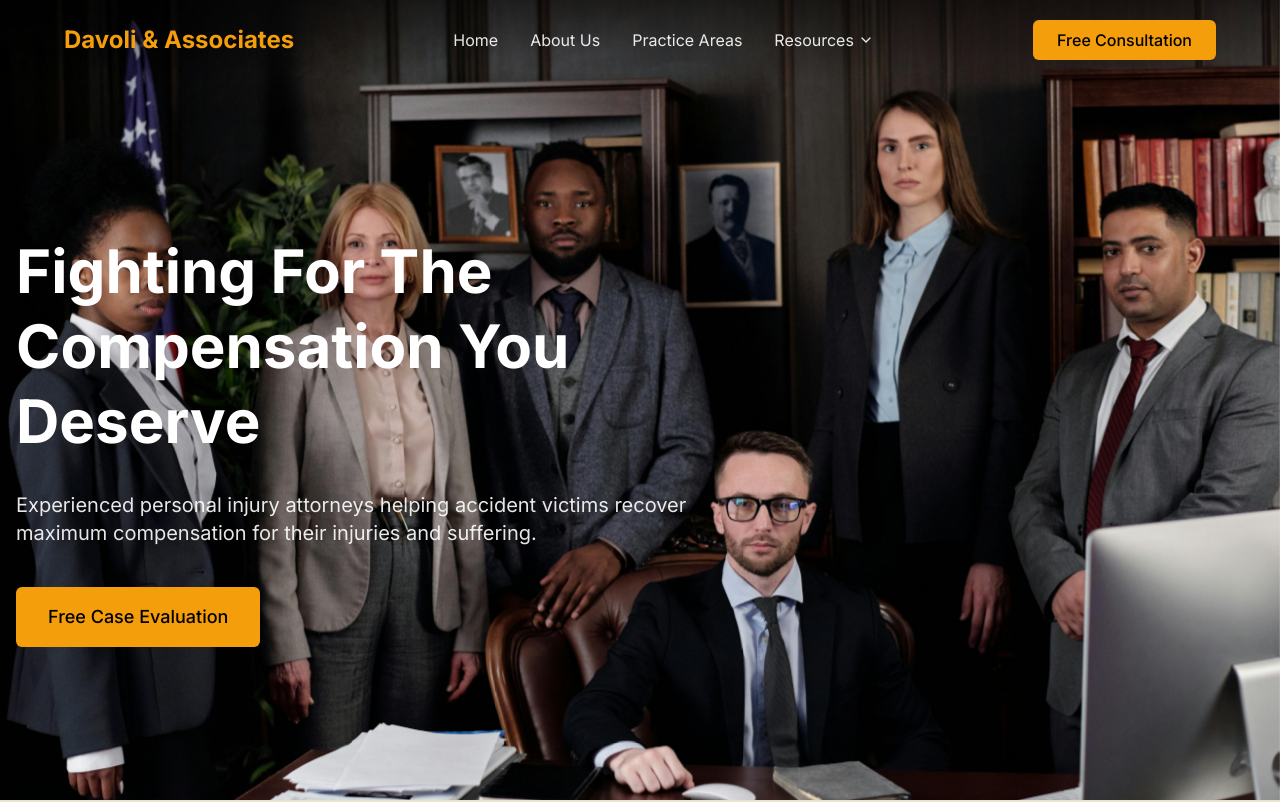
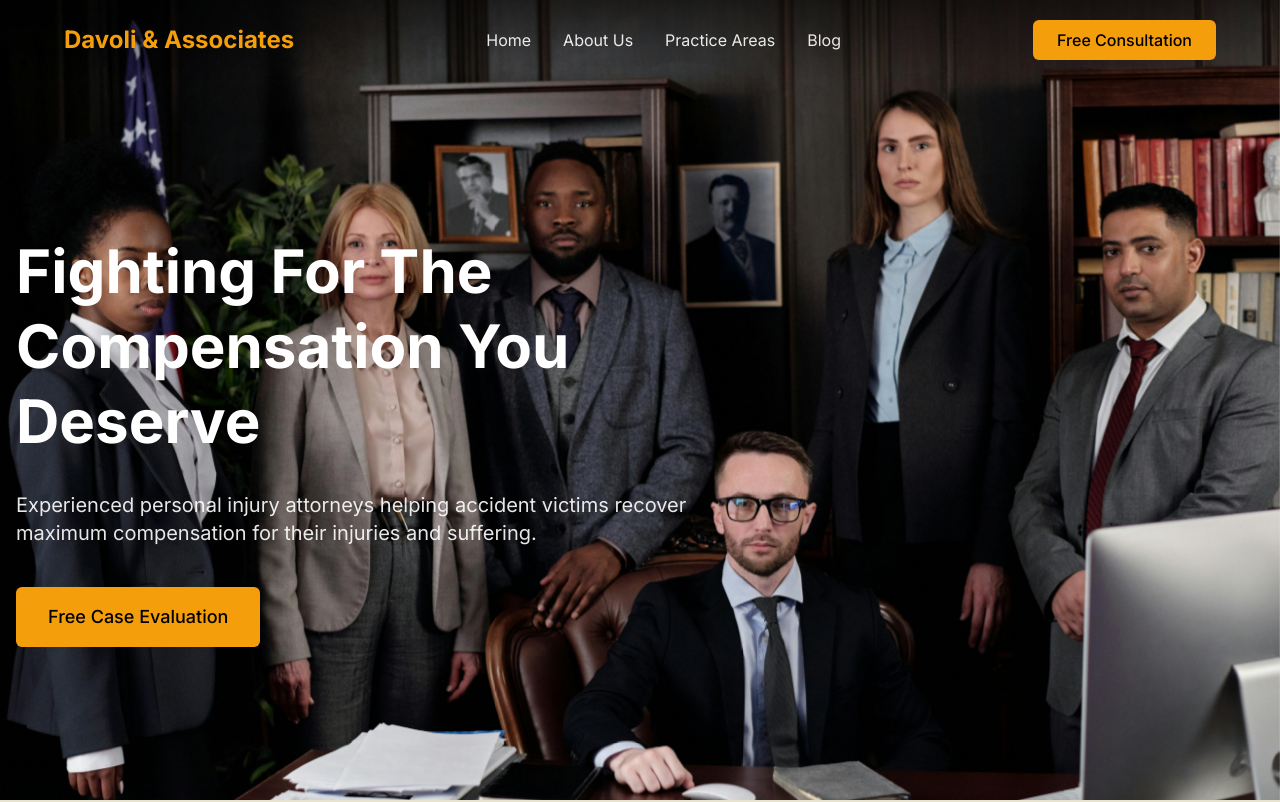
Before and after one commit to saliftankoano/law, a Next.js app: page / in a window 1280 px wide. Shown: the top 802 px of the page. Built offline with nearby package versions, Linux system fonts and the light colour scheme.

Commit message:
add links to header

```diff
--- a/components/header.tsx
+++ b/components/header.tsx
@@ -1,7 +1,6 @@
 "use client";
 
 import Link from "next/link";
-import { ChevronDown } from "lucide-react";
 import { useEffect, useState, useRef } from "react";
 
 export function Header() {
@@ -23,7 +22,7 @@ export function Header() {
 
       <nav className="flex items-center space-x-8" ref={navRef}>
         <Link
-          href="#"
+          href="/"
           className="text-white/90 hover:text-amber-500 transition-colors"
           style={{
             opacity: isVisible ? 1 : 0,
@@ -36,7 +35,7 @@ export function Header() {
           Home
         </Link>
         <Link
-          href="#"
+          href="/about"
           className="text-white/90 hover:text-amber-500 transition-colors"
           style={{
             opacity: isVisible ? 1 : 0,
@@ -49,7 +48,7 @@ export function Header() {
           About Us
         </Link>
         <Link
-          href="#"
+          href="/expertise"
           className="text-white/90 hover:text-amber-500 transition-colors"
           style={{
             opacity: isVisible ? 1 : 0,
@@ -61,8 +60,9 @@ export function Header() {
         >
           Practice Areas
         </Link>
-        <div
-          className="relative group"
+        <Link
+          href="/blog"
+          className="text-white/90 hover:text-amber-500 transition-colors"
           style={{
             opacity: isVisible ? 1 : 0,
             transform: isVisible ? "none" : "translateY(-12px)",
@@ -71,10 +71,8 @@ export function Header() {
             transitionDelay: "700ms",
           }}
         >
-          <button className="flex items-center text-white/90 hover:text-amber-500 transition-colors">
-            Resources <ChevronDown className="ml-1 w-4 h-4" />
-          </button>
-        </div>
+          Blog
+        </Link>
       </nav>
 
       <div
@@ -82,7 +80,7 @@ export function Header() {
         style={{ animationDelay: "800ms", animationFillMode: "forwards" }}
       >
         <Link
-          href="#"
+          href="/contact"
           className="px-6 py-2.5 bg-amber-500 text-black font-medium rounded-md hover:bg-amber-600 transition-colors"
         >
           Free Consultation
```
